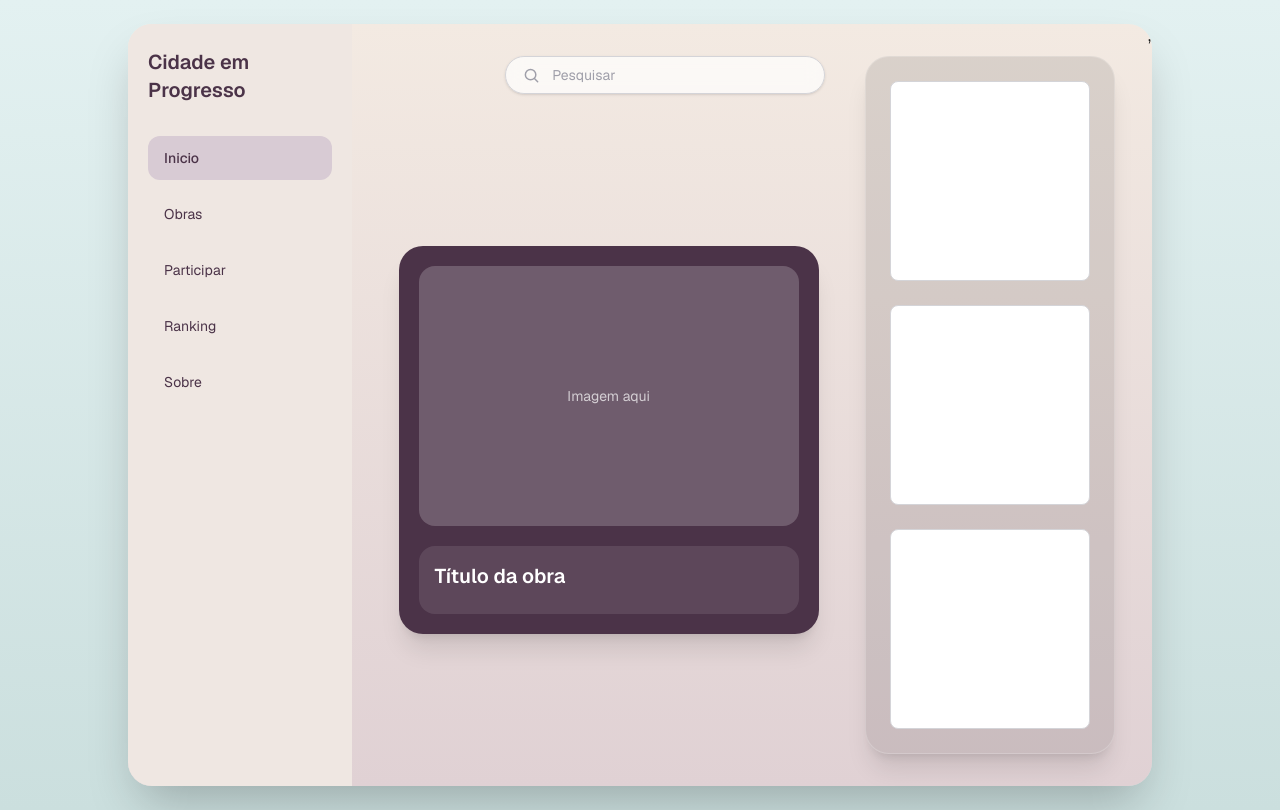
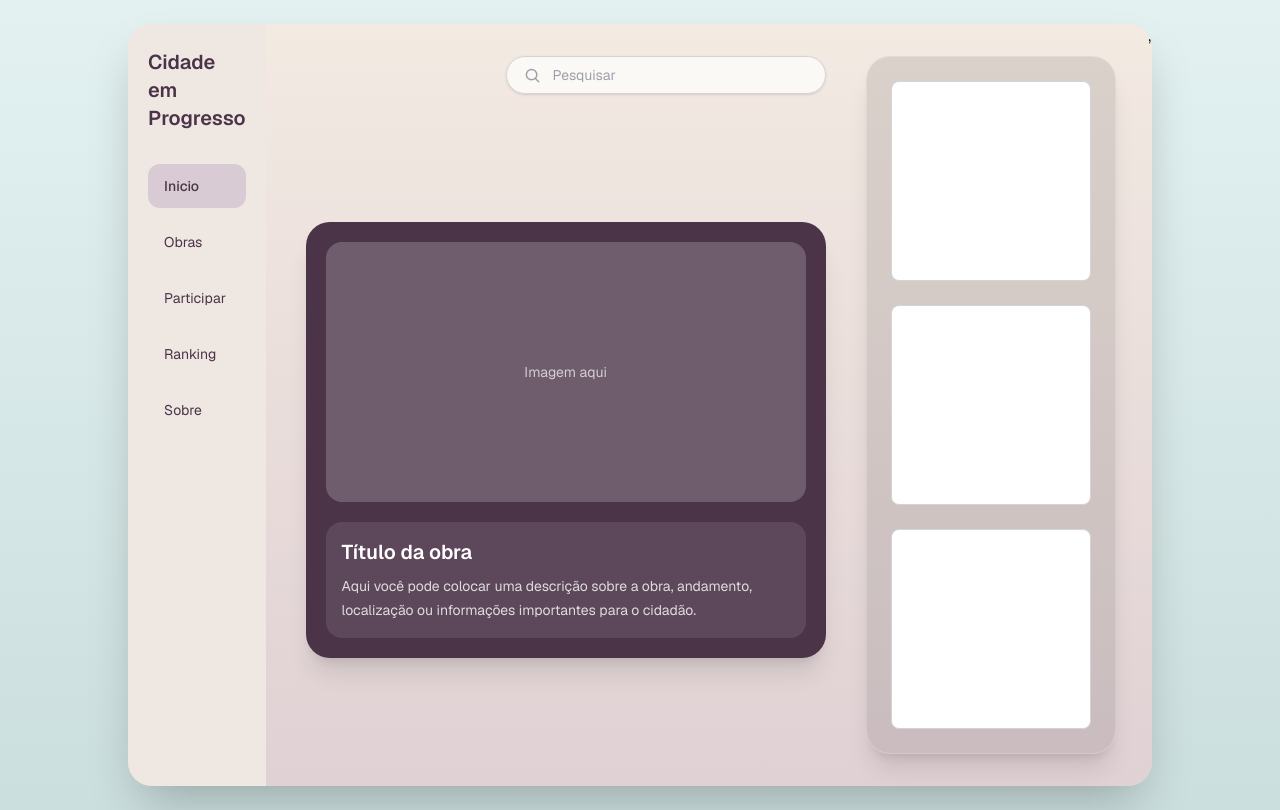
Before and after one commit to TornadoP/Cidade-Em-Progresso, a Next.js app: page / in a window 1280 px wide. Built offline with nearby package versions, Linux system fonts and the light colour scheme.

Commit message:
ajustando tamanho do card principal e adicionando a descrição

```diff
--- a/app/page.tsx
+++ b/app/page.tsx
@@ -75,7 +75,7 @@ export default function Home() {
           </div>
           {/* Card central com imagem e descrição */}
           <div className="flex flex-1 items-center justify-center">
-            <div className="w-[420px] rounded-3xl bg-[#4B3348] p-5 shadow-xl">
+            <div className="w-[520px] rounded-3xl bg-[#4B3348] p-5 shadow-xl">
               {/* Área da imagem */}
               <div className="flex h-[260px] w-full items-center justify-center rounded-2xl bg-white/20">
                 <span className="text-sm text-white/70">Imagem aqui</span>
@@ -88,8 +88,8 @@ export default function Home() {
                 </h2>
 
                 <p className="mt-2 text-sm leading-6 text-white/80">
-                  {/*Aqui você pode colocar uma descrição sobre a obra, andamento,
-                  localização ou informações importantes para o cidadão.*/}
+                  Aqui você pode colocar uma descrição sobre a obra, andamento,
+                  localização ou informações importantes para o cidadão.
                 </p>
               </div>
             </div>
```
